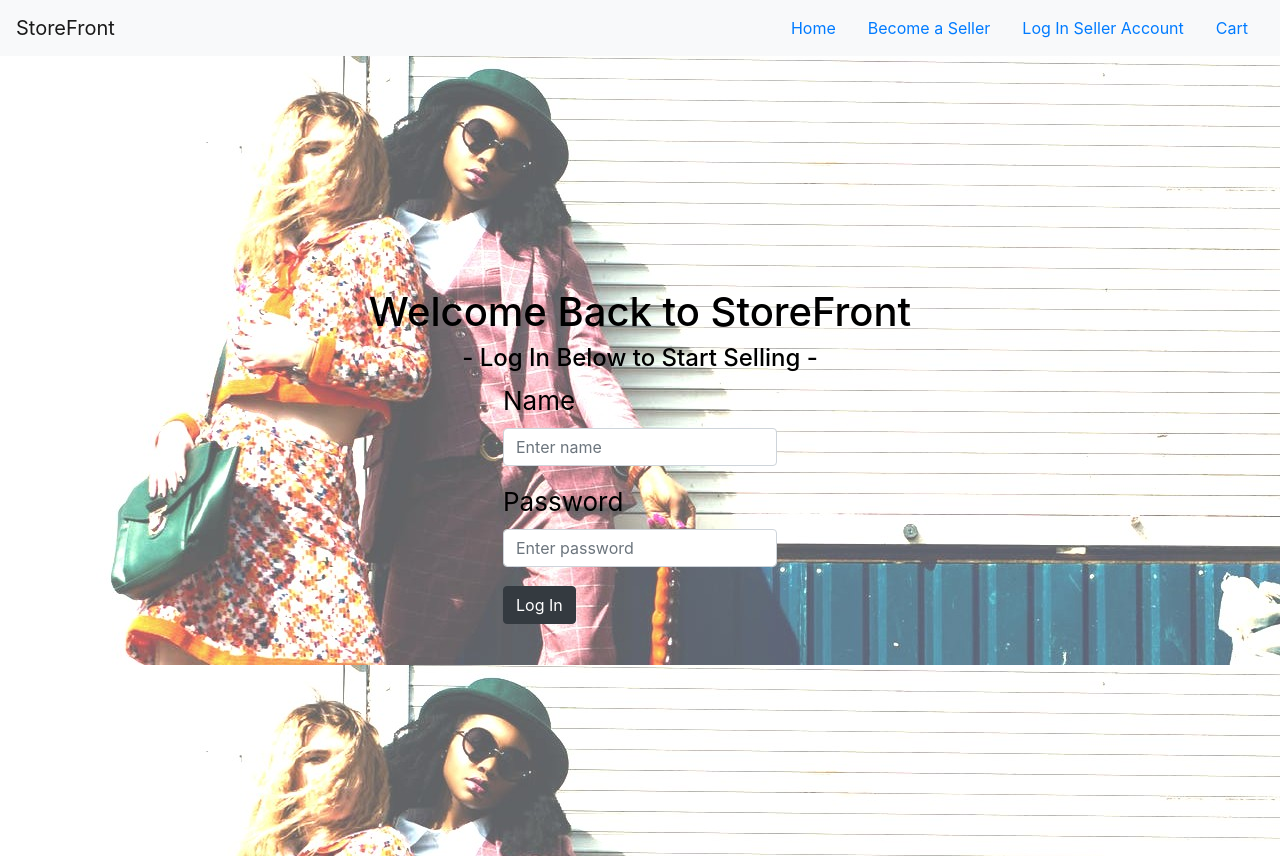
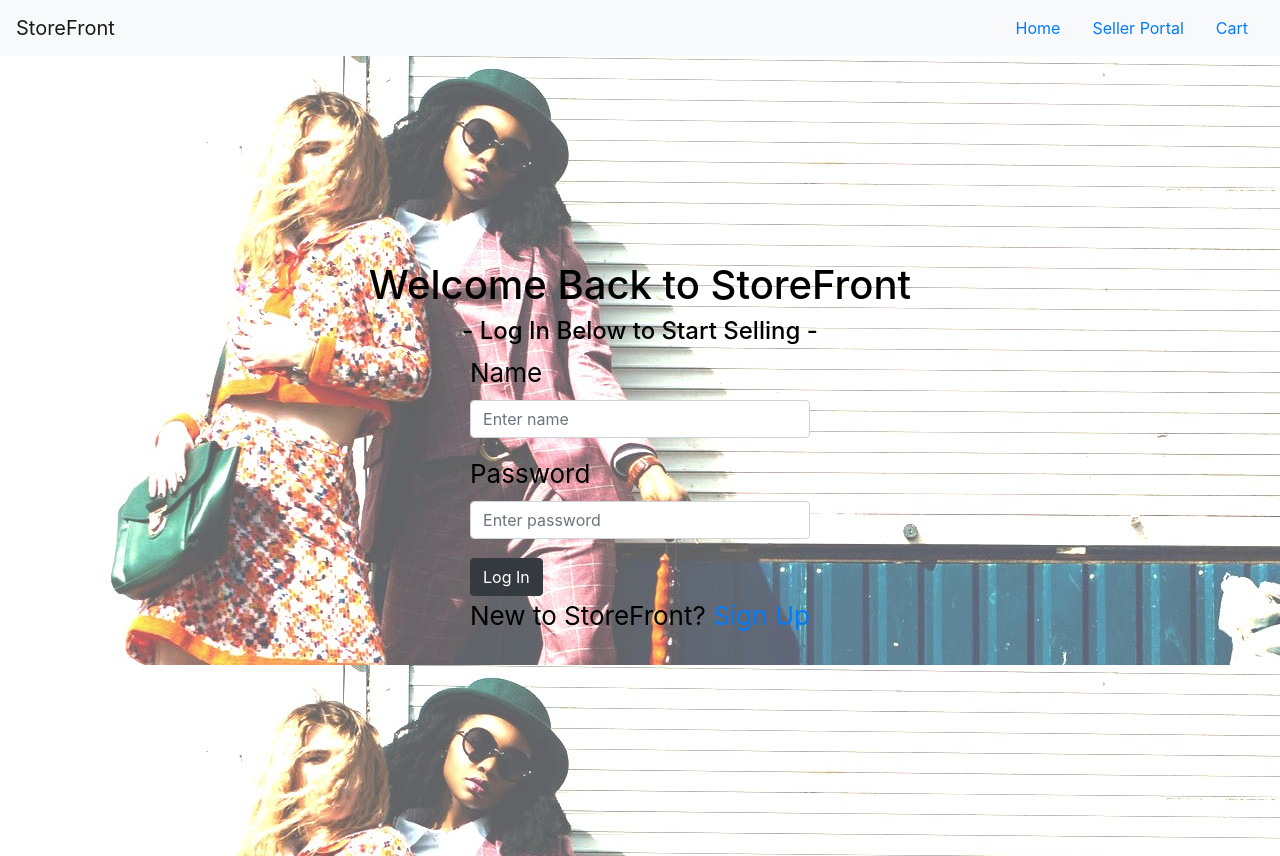
Before and after one commit to ryanmanchester/storefront-frontend, a React (Create React App) app: page /sellers/login in a window 1280 px wide. Built offline with nearby package versions, Linux system fonts and the light colour scheme; no server answers.

Commit message:
implements dynamic routes for sellers show page

```diff
--- a/src/App.js
+++ b/src/App.js
@@ -28,7 +28,7 @@ import CurrentSellerItems from './components/CurrentSellerItems'
           <Route exact path="/women" component={WomensList} />
           <Route exact path="/sellers/login" component={SellerLogin} />
           <Route exact path="/sellers/signup" component={SellerSignUp} />
-          <Route exact path="/sellers" component={CurrentSellerItems} />
+          <Route exact path="/sellers/:id" component={CurrentSellerItems} />
         </Switch>
       </Router>
     </div>
--- a/src/actions/currentSeller.js
+++ b/src/actions/currentSeller.js
@@ -11,7 +11,7 @@ export const clearCurrentSeller = () => {
   }
 }
 
-export const login = (creds, history) => {
+export const login = (creds, history, match ) => {
   return dispatch => {
     return fetch('http://localhost:3000/api/v1/sellers/login', {
       credentials: 'include',
@@ -28,7 +28,7 @@ export const login = (creds, history) => {
       } else {
         dispatch(setCurrentSeller(response))
         dispatch({type: "CLEAR_LOGIN_FORM"})
-        history.push('/sellers')
+        history.push(`/sellers/${response.data.id}`)
       }
     })
   }
@@ -54,7 +54,7 @@ export const signup = (creds, history) => {
       } else {
         dispatch(setCurrentSeller(response))
         dispatch({type: "CLEAR_SIGNUP_FORM"})
-        history.push('/sellers')
+        history.push(`/sellers/${response.data.id}`)
       }
     })
   }
--- a/src/components/CurrentSellerItems.js
+++ b/src/components/CurrentSellerItems.js
@@ -28,7 +28,7 @@ const CurrentSellerItems = ({ logout, currentSeller, history }) => {
         <h1>Welcome Back {currentSeller.data.attributes.name}</h1>
         <h2>Looks like you're not selling anything right now</h2>
           <ButtonGroup>
-            <Button variant="dark">Sell More Items</Button>
+            <Button variant="dark">Start Selling Items</Button>
             <Button variant="dark" onClick={handleOnClick}>Log Out</Button>
           </ButtonGroup>
       </Container>
--- a/src/components/NavigationBar.js
+++ b/src/components/NavigationBar.js
@@ -10,7 +10,7 @@ import { logout } from '../actions/currentSeller';
         <Navbar.Brand>StoreFront</Navbar.Brand>
         <Navbar.Collapse className="justify-content-end">
             <Nav.Link  href="/">Home</Nav.Link>
-            <Nav.Link onClick={logout}>Log Out {currentSeller.data.attributes.name} </Nav.Link>
+            <Nav.Link href="/sellers">{currentSeller.data.attributes.name}s Shop</Nav.Link>
             <Nav.Link href="/cart">Cart</Nav.Link>
         </Navbar.Collapse>
 
@@ -22,8 +22,7 @@ import { logout } from '../actions/currentSeller';
         <Navbar.Brand>StoreFront</Navbar.Brand>
         <Navbar.Collapse className="justify-content-end">
             <Nav.Link  href="/">Home</Nav.Link>
-            <Nav.Link href="/sellers/signup">Become a Seller</Nav.Link>
-            <Nav.Link href="/sellers/login">Log In Seller Account</Nav.Link>
+            <Nav.Link href="/sellers/signup">Seller Portal</Nav.Link>
             <Nav.Link href="/cart">Cart</Nav.Link>
         </Navbar.Collapse>
 
--- a/src/components/SellerLogin.js
+++ b/src/components/SellerLogin.js
@@ -6,7 +6,7 @@ import HomeHeader from '../styled-components/HomeHeader';
 import { updateLoginForm } from '../actions/loginForm';
 import { login } from '../actions/currentSeller';
 
-const SellerLogin = ({ login, loginForm, updateLoginForm, history }) => {
+const SellerLogin = ({ login, loginForm, updateLoginForm, history, match }) => {
 
   const handleOnChange = (event) => {
     updateLoginForm({
@@ -17,7 +17,7 @@ const SellerLogin = ({ login, loginForm, updateLoginForm, history }) => {
 
   const handleOnSubmit = (event) => {
     event.preventDefault();
-    login(loginForm, history);
+    login(loginForm, history, match);
 
   }
 
@@ -38,6 +38,7 @@ const SellerLogin = ({ login, loginForm, updateLoginForm, history }) => {
         </Form.Group>
 
         <Button  variant="dark" type="submit">Log In</Button>
+        <p>New to StoreFront? <a href="/sellers/signup">Sign Up</a></p>
       </Form>
 
     </HomeHeader>
--- a/src/components/SellerSignUp.js
+++ b/src/components/SellerSignUp.js
@@ -37,6 +37,7 @@ const SellerSignUp = ({ signup, signupForm, updateSignupForm, history }) => {
           </Form.Group>
 
           <Button  variant="dark" type="submit">Sign Up</Button>
+          <p>Already a seller? <a href="/sellers/login">Log In</a></p>
         </Form>
 
       </HomeHeader>
```
